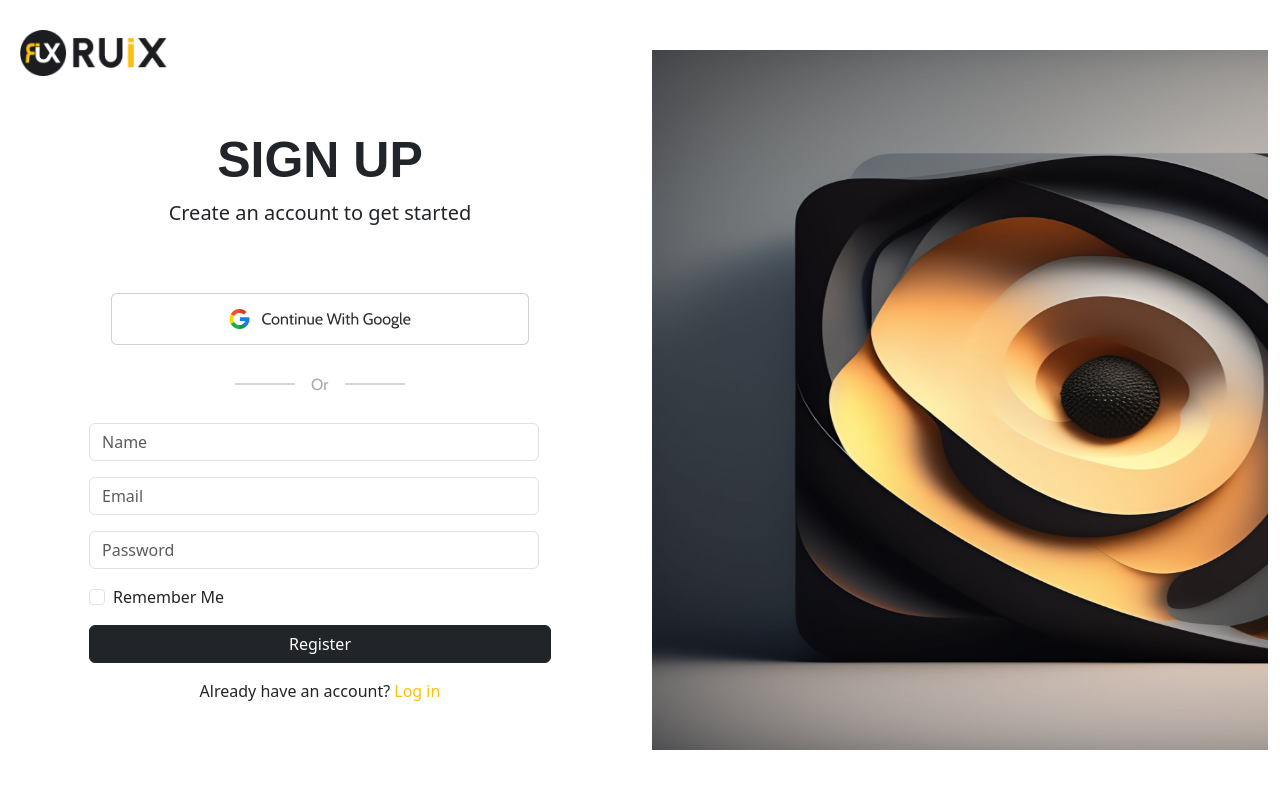
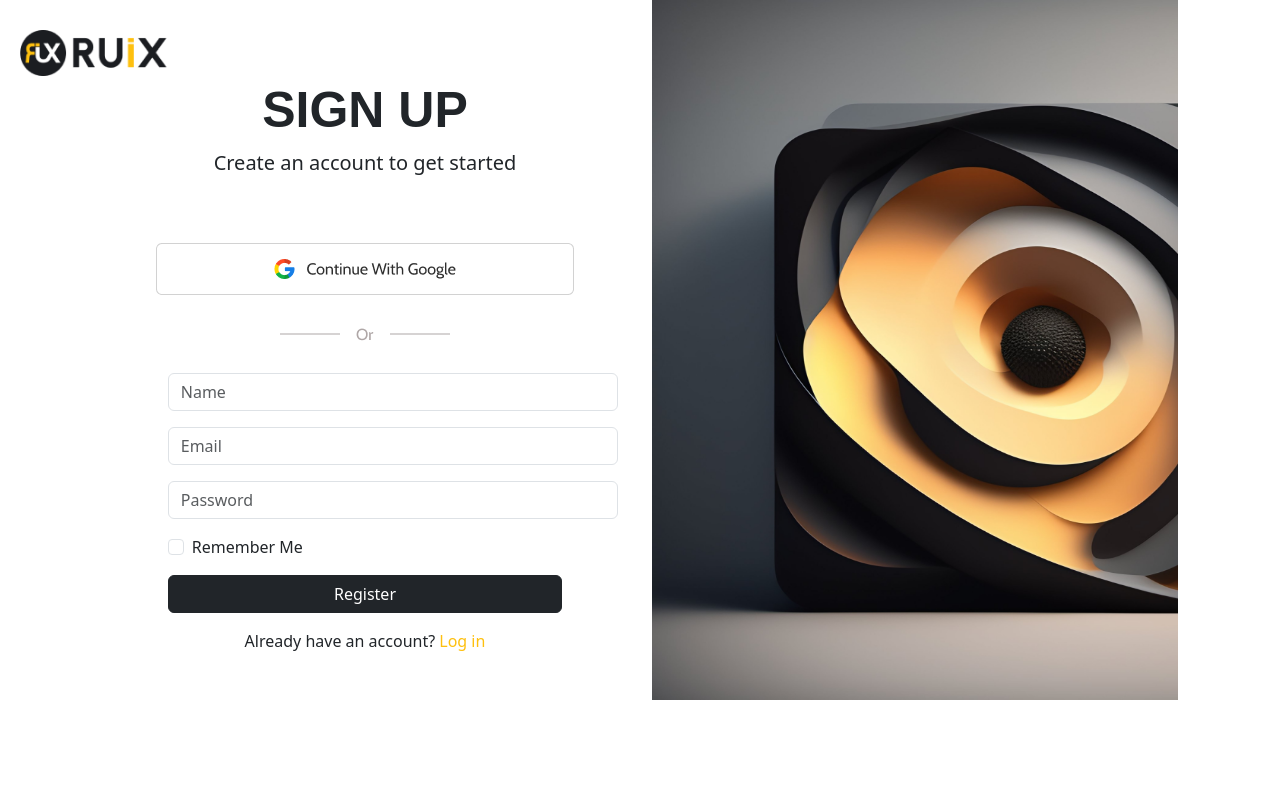
Before and after one commit to naledimuhauli/registration-form, a React (Create React App) app in the folder client/: page / in a window 1280 px wide. Shown: the top 788 px of the page. Built offline with nearby package versions, Linux system fonts and the light colour scheme.

Commit message:
changed the max-width of the page

```diff
--- a/client/src/App.css
+++ b/client/src/App.css
@@ -9,6 +9,9 @@ html {
     min-height: 100vh;
     display: flex;
     align-items: center;
+    max-width: 1100px;
+    display: block;
+    margin: auto;
 }
 
 .logo {
--- a/client/src/registration.js
+++ b/client/src/registration.js
@@ -8,6 +8,7 @@ import separator from './images/Seperater.png';
 
 function Registration() {
   return (
+    <div className="regi">
       <div className='form'>
         <div className='logo'>
           <img src={logo} alt='logo' />
@@ -59,6 +60,7 @@ function Registration() {
           </div>
         </div>
       </div>
+    </div>
   );
 }
 
```
Lines whose indentation alone changed are shown as unchanged.
